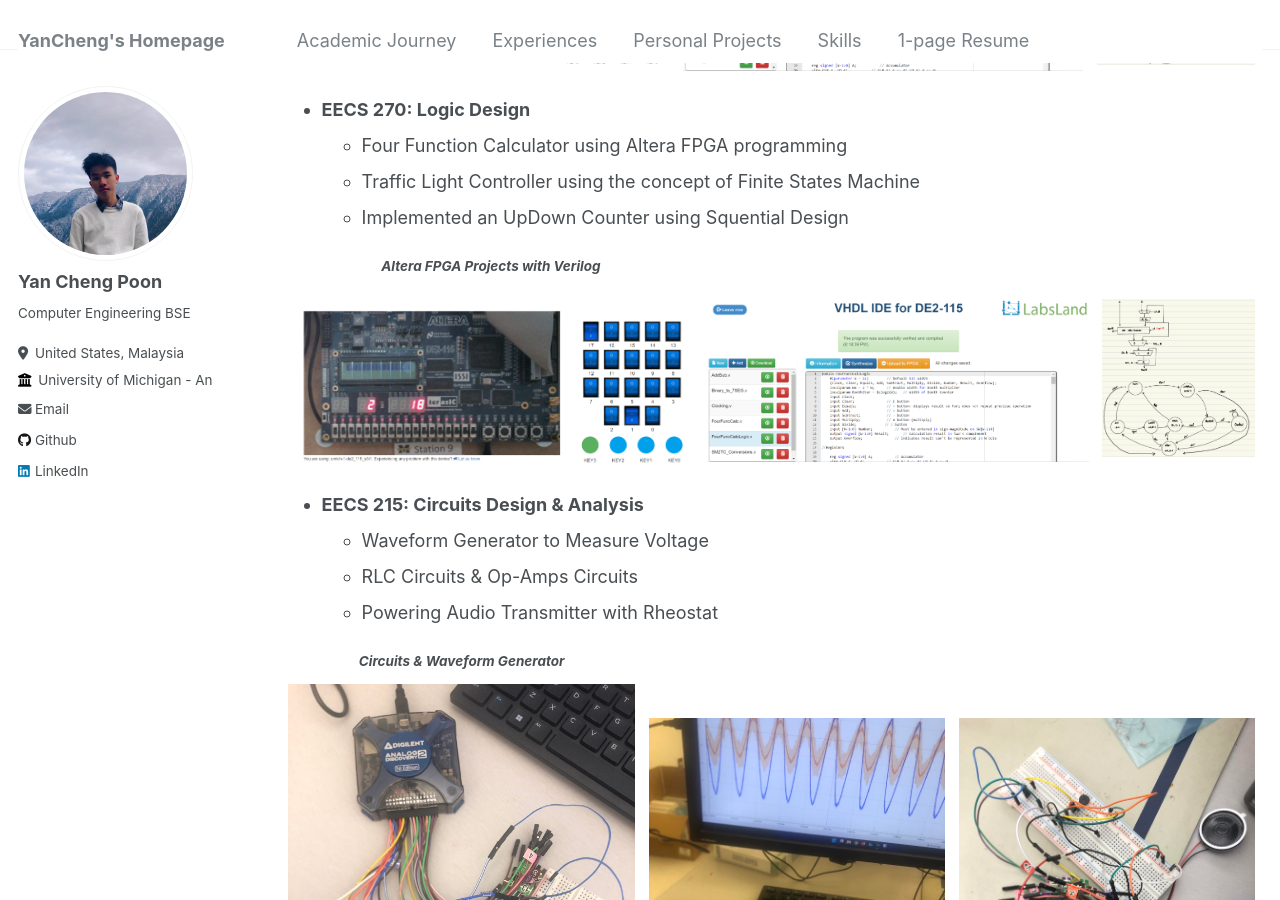
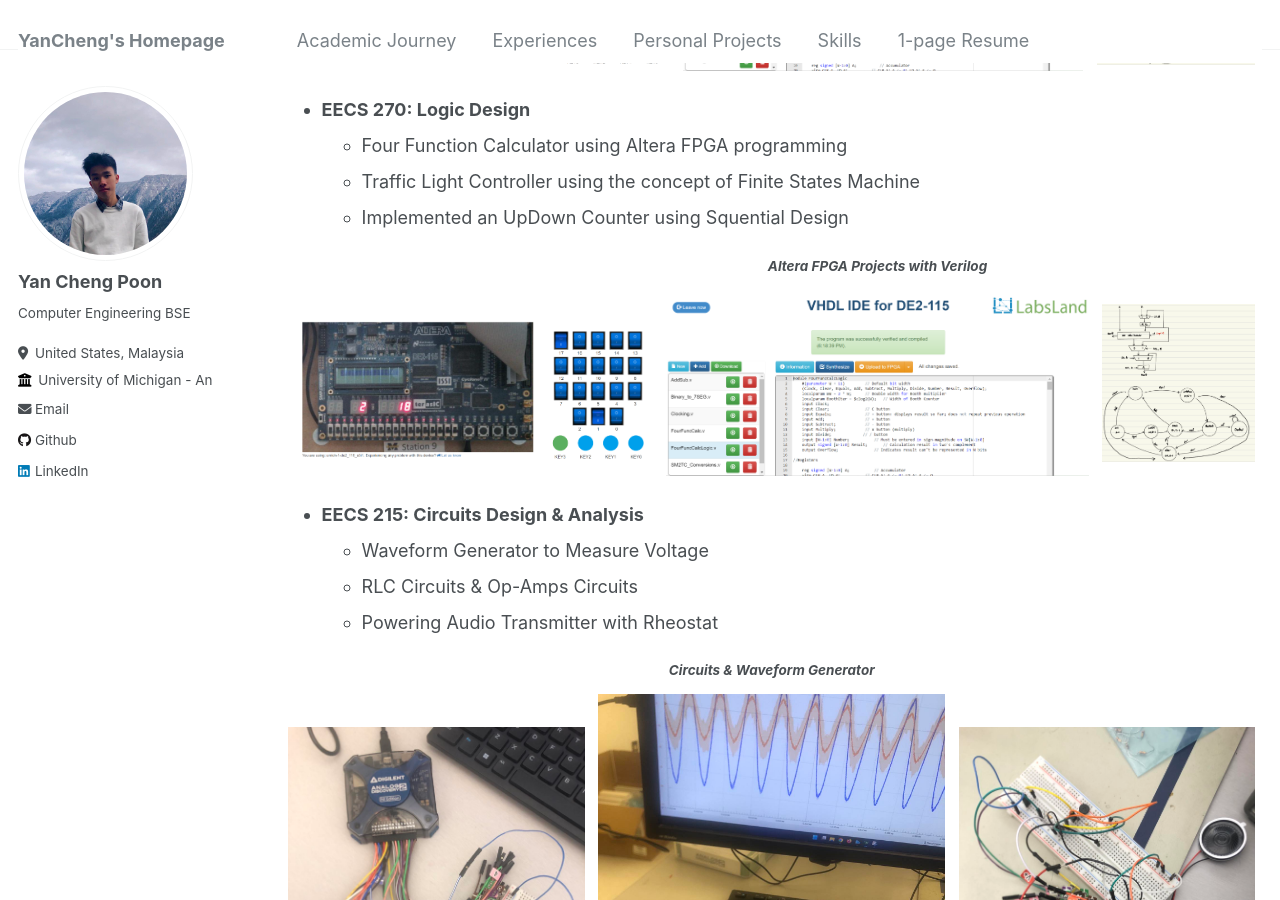
Before and after one commit to ycpoon/ycpoon.github.io, a Jekyll site: the page built from _pages/academicjourney.md, in a window 1280 px wide and 900 px high, scrolled down 1141 px. Built offline with Jekyll 4.4.1, drawn with Linux system fonts in a browser that asks for light colours.

Commit message:
fix minor

```diff
--- a/_pages/academicjourney.md
+++ b/_pages/academicjourney.md
@@ -54,8 +54,8 @@ Relevant Courses & Projects
   * Traffic Light Controller using the concept of Finite States Machine
   * Implemented an UpDown Counter using Squential Design
 
-| ***Altera FPGA Projects with Verilog*** |
-|:-----------------------:|
+|   | ***Altera FPGA Projects with Verilog*** |    |
+|:-----------------------:|:-----------------------:|:-----------------------:|
 |  ![FPGA](/images/FPGA.png) |  ![FPGA](/images/FPGA2.png)  |  ![FPGA](/images/FPGA3.png)  |
 
 * **EECS 215: Circuits Design & Analysis**
@@ -63,8 +63,8 @@ Relevant Courses & Projects
   * RLC Circuits & Op-Amps Circuits
   * Powering Audio Transmitter with Rheostat
 
-| ***Circuits & Waveform Generator*** |
-|:-----------------------:|
+|   | ***Circuits & Waveform Generator*** |   |
+|:-----------------------:|:-----------------------:|:-----------------------:|
 |  ![circuits](/images/cir1.jpg) |  ![circuits](/images/cir2.jpg)  |  ![circuits](/images/cir3.jpg)  |
 
 * **EECS 280: Programming and Intro to Data Structures**
```
